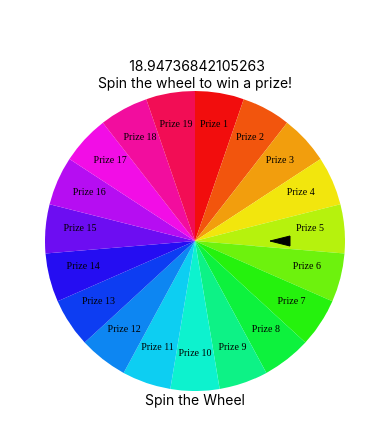
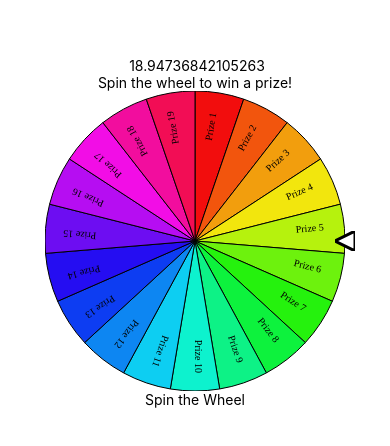
Before and after one commit to akucinskii/ordering-roulette, a React Native app: screen / in a window 390 px wide. Shown: the part 190-636 px from the top of the page. Built offline with nearby package versions, Linux system fonts and the light colour scheme.

Commit message:
Fix rotation and styling issues in WheelOfFortune component

```diff
--- a/src/WheelOfFortune.tsx
+++ b/src/WheelOfFortune.tsx
@@ -78,8 +78,9 @@ const WheelOfFortune = ({ numberOfPartitions = 19 }) => {
 
     const x = centerX + (wheelRadius / 1.3) * Math.sin(textAngle);
     const y = centerY - (wheelRadius / 1.3) * Math.cos(textAngle);
+    const rotation = (textAngle * 180) / Math.PI - 90; // Convert radians to degrees and adjust
 
-    return { x, y };
+    return { x, y, rotation };
   };
 
   const partitions = new Array(numberOfPartitions).fill(null);
@@ -99,22 +100,36 @@ const WheelOfFortune = ({ numberOfPartitions = 19 }) => {
       ) : (
         <Text>{`You won prize ${whichIndexWon}!`}</Text>
       )}
-      <View>
+      <View
+        style={{
+          position: "relative",
+          width: wheelSize,
+          height: wheelSize,
+        }}
+      >
         <Svg
-          height={100}
-          width={100}
+          height={20}
+          width={20}
           style={{
+            transform: [
+              {
+                translateX: -10,
+              },
+              {
+                translateY: -10,
+              },
+            ],
             position: "absolute",
             zIndex: 1,
-            left: "75%",
-            top: "45%",
+            left: "100%",
+            top: "50%",
           }}
         >
           <Polygon
-            points={`0,15 20,20 20,10`}
-            fill="black"
+            points={`0,10 20,20 20,0`}
+            fill="white"
             stroke="black"
-            strokeWidth="1"
+            strokeWidth="3"
           />
         </Svg>
         <Animated.View style={{ transform: [{ rotate: spin }] }}>
@@ -124,15 +139,17 @@ const WheelOfFortune = ({ numberOfPartitions = 19 }) => {
                 key={index}
                 d={calculatePartitionPath(index)}
                 fill={`hsl(${index * arcOfOnePartition}, 90%, 50%)`}
+                stroke={"black"}
               />
             ))}
             {partitions.map((_, index) => {
-              const { x, y } = calculateTextPosition(index);
+              const { x, y, rotation } = calculateTextPosition(index);
               return (
                 <SvgText
                   key={index}
                   x={x}
                   y={y}
+                  transform={`rotate(${rotation}, ${x}, ${y})`}
                   fill="black"
                   fontSize={
                     numberOfPartitions > 10 ? 10 : 20 - numberOfPartitions
```
